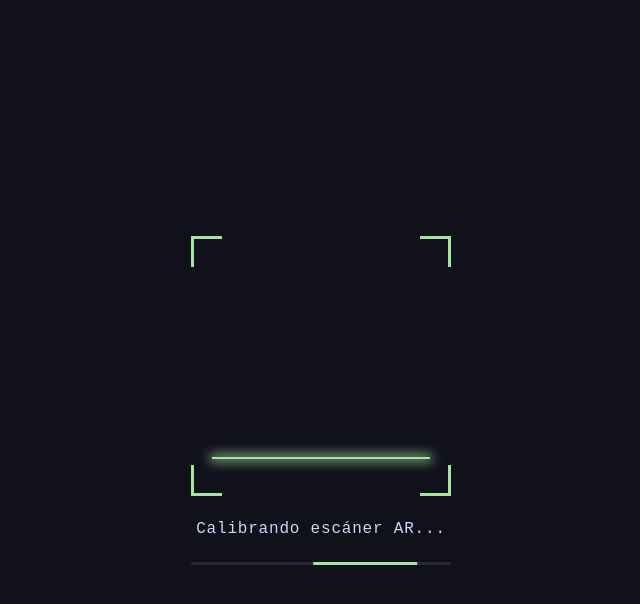
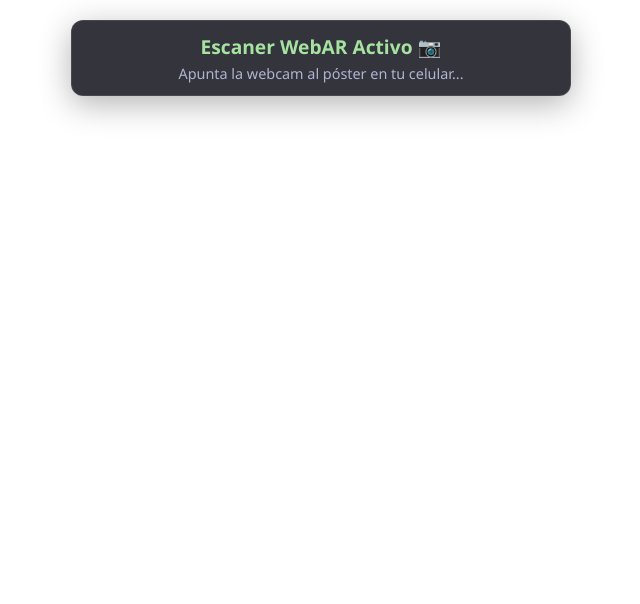
Before and after one commit to 21Rulo/ar, a website: page proyecto-ar-marcadores/index.html in a window 1280 px wide. Shown: the whole page, without its empty margins (319-959 px from the left). Drawn offline with Linux system fonts and the light colour scheme.

Commit message:
Remove loading screen and related functionality from AR experience

```diff
--- a/proyecto-ar-marcadores/app.js
+++ b/proyecto-ar-marcadores/app.js
@@ -26,14 +26,6 @@ const STATUS = Object.freeze({
   LOST: 'Póster fuera de cuadro. Busca de nuevo el póster para continuar 🔍',
 });
 
-// Mensajes que rotan en la pantalla de carga mientras MindAR arranca.
-const LOADER_MESSAGES = [
-  'Calibrando escáner AR...',
-  'Sincronizando con el servidor...',
-  'Cargando marcadores...',
-  'Inicializando cámara...',
-];
-
 // ---------------------------------------------------------------------------
 // Referencias del DOM (Requisito 1)
 // ---------------------------------------------------------------------------
@@ -41,8 +33,6 @@ const target = document.querySelector('#portfolio-target');
 const videoScreen = document.querySelector('#video-screen');
 const video = document.querySelector('#ar-video');
 const statusText = document.querySelector('#status-text');
-const loader = document.querySelector('#ar-loader');
-const loaderText = document.querySelector('#loader-text');
 const soundButton = document.querySelector('#sound-button');
 const scene = document.querySelector('a-scene');
 
@@ -174,50 +164,11 @@ function fitVideoAspectRatio() {
   }
 }
 
-// ---------------------------------------------------------------------------
-// Pantalla de carga "escáner"
-// ---------------------------------------------------------------------------
-
-let loaderInterval = null;
-
-/**
- * Muestra la pantalla de carga y rota sus mensajes para que la espera se
- * sienta como un proceso "avanzado" en lugar de una web cargando.
- * @param {string} [firstMessage]
- */
-function showLoader(firstMessage = LOADER_MESSAGES[0]) {
-  let i = Math.max(0, LOADER_MESSAGES.indexOf(firstMessage));
-  loader.classList.remove('hidden', 'error');
-  loaderText.textContent = firstMessage;
-
-  clearInterval(loaderInterval);
-  loaderInterval = setInterval(() => {
-    i = (i + 1) % LOADER_MESSAGES.length;
-    loaderText.textContent = LOADER_MESSAGES[i];
-  }, 1200);
-}
-
-function hideLoader() {
-  clearInterval(loaderInterval);
-  loader.classList.add('hidden');
-}
-
-/**
- * Muestra un error en la pantalla de carga (p. ej. permiso de cámara denegado).
- */
-function showLoaderError() {
-  clearInterval(loaderInterval);
-  loader.classList.remove('hidden');
-  loader.classList.add('error');
-  loaderText.textContent =
-    'No se pudo acceder a la cámara. Permite el acceso en tu navegador y recarga la página 📷';
-}
-
-// Se registran de inmediato (no en init) para no perder los eventos de MindAR
-// si la escena arranca antes de que se dispare `loaded`.
-showLoader();
-scene?.addEventListener('arReady', hideLoader);
-scene?.addEventListener('arError', showLoaderError);
+// Sin pantalla de carga: si MindAR no puede abrir la cámara (p. ej. permiso
+// denegado), lo avisamos en el texto de estado para no dejar al usuario a ciegas.
+scene?.addEventListener('arError', () => {
+  setStatus('No se pudo acceder a la cámara. Permite el acceso y recarga la página 📷');
+});
 
 // ---------------------------------------------------------------------------
 // Soporte de rotación (vertical ↔ horizontal)
@@ -244,7 +195,6 @@ function handleOrientationChanges() {
       video.pause();
       soundButton.hidden = true;
       setStatus(STATUS.IDLE);
-      showLoader('Calibrando escáner AR...');
       try {
         arSystem.stop();
         await arSystem.start();
--- a/proyecto-ar-marcadores/index.html
+++ b/proyecto-ar-marcadores/index.html
@@ -14,19 +14,6 @@
 </head>
 
 <body>
-    <!-- Pantalla de carga: se muestra mientras MindAR descarga el modelo y abre la cámara -->
-    <div id="ar-loader" role="status" aria-live="polite">
-        <div class="scanner-frame">
-            <span class="corner tl"></span><span class="corner tr"></span>
-            <span class="corner bl"></span><span class="corner br"></span>
-            <div class="scan-line"></div>
-        </div>
-        <p id="loader-text">Calibrando escáner AR...</p>
-        <div class="loader-bar">
-            <div class="loader-bar-fill"></div>
-        </div>
-    </div>
-
     <!-- Botón para activar el audio (solo aparece cuando el video ya está sobre el póster) -->
     <button id="sound-button" type="button" hidden>🔊 Activar sonido</button>
 
@@ -39,7 +26,7 @@
     <!-- Escena de Realidad Aumentada de MindAR -->
     <!-- 'imageTargetSrc' apunta al archivo compilado de tu póster -->
     <a-scene
-        mindar-image="imageTargetSrc: public/targets.mind; autoStart: true; uiLoading: no; uiScanning: yes; uiError: no;"
+        mindar-image="imageTargetSrc: public/targets.mind; autoStart: true; uiLoading: no; uiScanning: no; uiError: no;"
         color-space="sRGB" renderer="colorManagement: true, physicallyCorrectLights" vr-mode-ui="enabled: false"
         xr-mode-ui="enabled: false" device-orientation-permission-ui="enabled: false">
 
--- a/proyecto-ar-marcadores/style.css
+++ b/proyecto-ar-marcadores/style.css
@@ -1,6 +1,5 @@
 :root {
-    /* Colores de la institución: cambia estos valores para personalizar el loader */
-    --brand-bg: #11111b;
+    /* Colores de la institución: cambia estos valores para personalizar la UI */
     --brand-primary: #a6e3a1;
     --brand-text: #cdd6f4;
 }
@@ -46,99 +45,6 @@ body {
 }
 
 /* ---------------------------------------------------------------------------
-   Pantalla de carga "escáner"
-   --------------------------------------------------------------------------- */
-#ar-loader {
-    position: fixed;
-    inset: 0;
-    z-index: 10000;
-    display: flex;
-    flex-direction: column;
-    align-items: center;
-    justify-content: center;
-    gap: 24px;
-    background: var(--brand-bg);
-    color: var(--brand-text);
-    transition: opacity 0.5s ease;
-}
-
-#ar-loader.hidden {
-    opacity: 0;
-    pointer-events: none;
-}
-
-.scanner-frame {
-    position: relative;
-    width: 55vmin;
-    height: 55vmin;
-    max-width: 260px;
-    max-height: 260px;
-    overflow: hidden;
-}
-
-.corner {
-    position: absolute;
-    width: 28px;
-    height: 28px;
-    border: 3px solid var(--brand-primary);
-}
-
-.corner.tl { top: 0; left: 0; border-right: none; border-bottom: none; }
-.corner.tr { top: 0; right: 0; border-left: none; border-bottom: none; }
-.corner.bl { bottom: 0; left: 0; border-right: none; border-top: none; }
-.corner.br { bottom: 0; right: 0; border-left: none; border-top: none; }
-
-.scan-line {
-    position: absolute;
-    left: 8%;
-    width: 84%;
-    height: 2px;
-    background: var(--brand-primary);
-    box-shadow: 0 0 12px 2px var(--brand-primary);
-    animation: scan 1.8s ease-in-out infinite alternate;
-}
-
-@keyframes scan {
-    from { top: 6%; }
-    to { top: 94%; }
-}
-
-#loader-text {
-    margin: 0;
-    font-size: 1rem;
-    letter-spacing: 0.05em;
-    font-family: ui-monospace, 'Cascadia Code', monospace;
-    text-align: center;
-    padding: 0 16px;
-}
-
-.loader-bar {
-    width: 55vmin;
-    max-width: 260px;
-    height: 3px;
-    background: rgba(255, 255, 255, 0.1);
-    border-radius: 2px;
-    overflow: hidden;
-}
-
-.loader-bar-fill {
-    width: 40%;
-    height: 100%;
-    background: var(--brand-primary);
-    animation: progress 1.4s ease-in-out infinite;
-}
-
-@keyframes progress {
-    from { transform: translateX(-100%); }
-    to { transform: translateX(250%); }
-}
-
-#ar-loader.error .scan-line,
-#ar-loader.error .loader-bar {
-    display: none;
-}
-
-/* ---------------------------------------------------------------------------
    Botón flotante para activar el audio
    --------------------------------------------------------------------------- */
 #sound-button {
```
